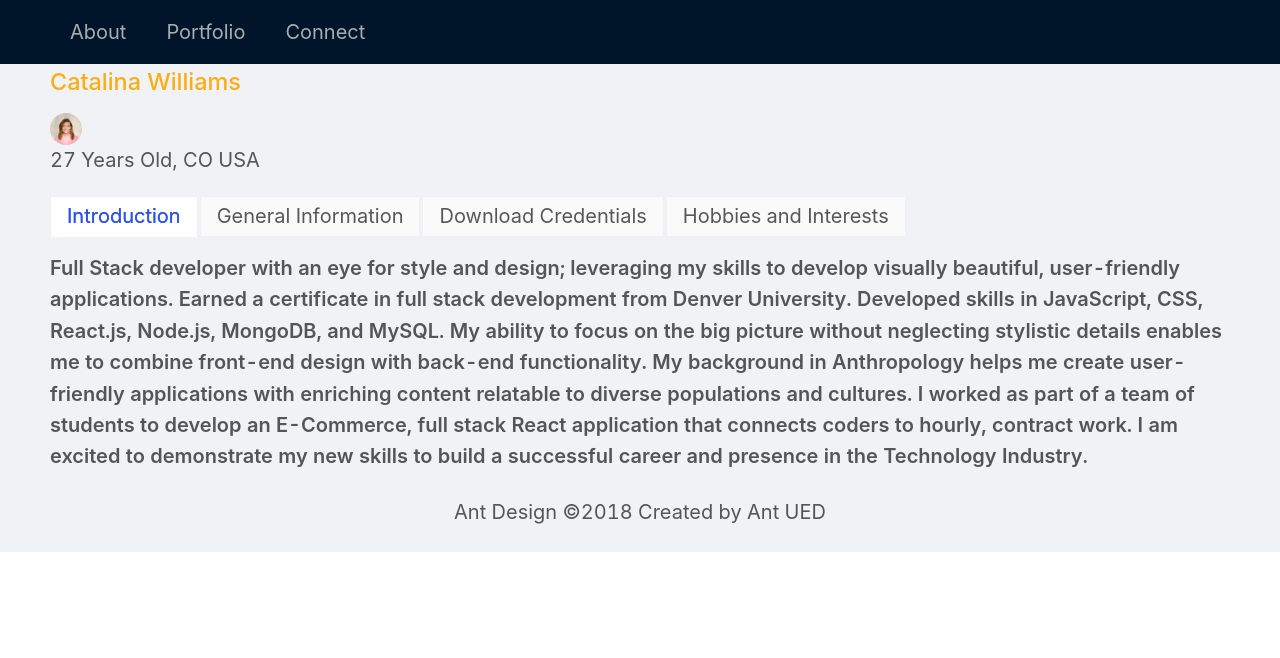
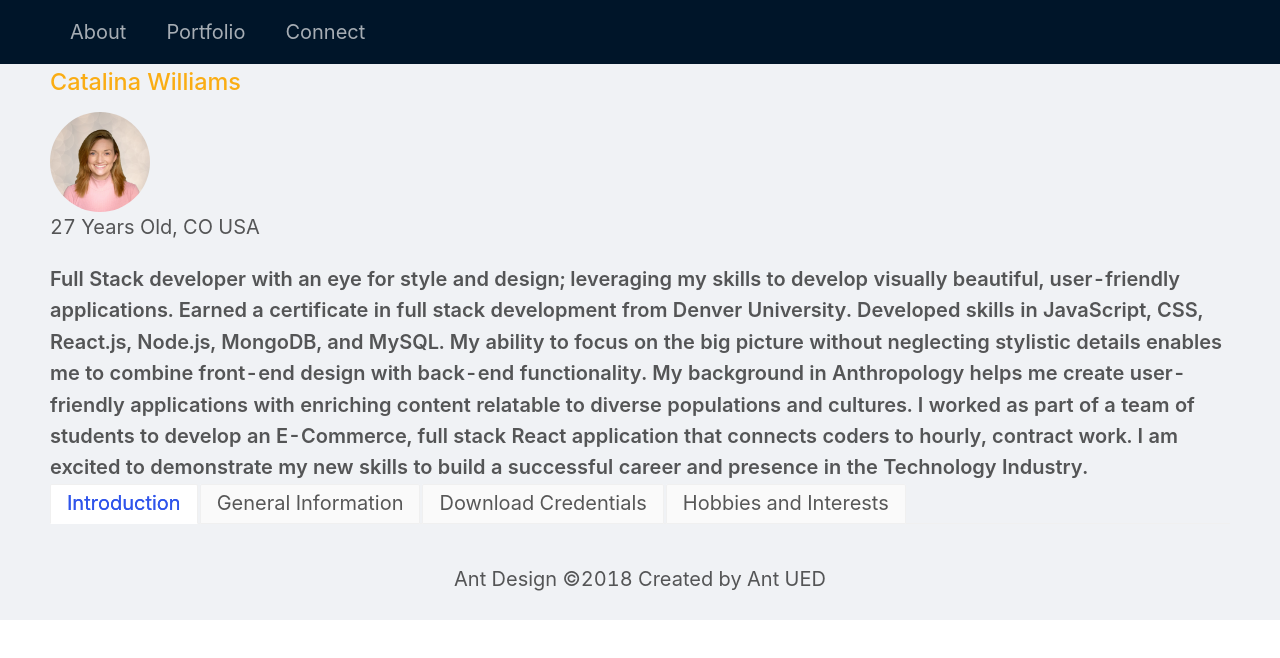
Before and after one commit to catalinarose1361/Full-Stack-Portfolio, a React (Create React App) app: page / in a window 1280 px wide. Shown: the top 658 px of the page. Built offline with nearby package versions, Linux system fonts and the light colour scheme.

Commit message:
portfolio cards formatted with correct data

```diff
--- a/src/components/Projects.js
+++ b/src/components/Projects.js
@@ -1,5 +1,5 @@
 import React from "react";
-import {  Button, Collapse, Card, Carousel } from 'antd'
+import {  Button, Collapse, Card, Carousel, List, Typography } from 'antd'
 import { CaretRightOutlined } from '@ant-design/icons';
 const { Meta } = Card;
 const { Panel } = Collapse;
@@ -30,7 +30,7 @@ function Projects(props) {
       }
       >
   <Meta title={props.name}  />
-  {props.description}
+
 
 
 
@@ -38,11 +38,14 @@ function Projects(props) {
 
     <Collapse
      bordered={false}
-     defaultActiveKey={['1']}
+
      expandIcon={({ isActive }) => <CaretRightOutlined rotate={isActive ? 90 : 0} />}
      className="site-collapse-custom-collapse"
      >
-      <Panel header="View Details" key={props.key}>
+       <Panel header="Description" key={props.key}>
+       {props.description}
+       </Panel>
+      <Panel header="Links" key={props.key}>
 
   <Button href={props.deployed} type="primary" shape="round"  size='small'>
           Deployed App
@@ -50,7 +53,20 @@ function Projects(props) {
   <Button href={props.github} type="primary" shape="round"  size='small'>
           Github Repo
         </Button>
-      {props.description}
+
+    </Panel>
+    <Panel header="Technologies Used" key={props.key}>
+    <List
+
+      bordered
+      dataSource={props.technology}
+      renderItem={item => (
+        <List.Item>
+          <Typography.Text mark></Typography.Text> {item}
+        </List.Item>
+      )}
+    />
+
     </Panel>
     </Collapse>
 
--- a/src/components/pages/About.js
+++ b/src/components/pages/About.js
@@ -16,25 +16,9 @@ const About = () => (
 
     <div>
 
-    <Avatar src={profilePic} />
-
-    </div>
-
-    <div>
-
-
-
-        <p>27 Years Old, CO USA</p>
-
-
-
-
-
-    </div>
-    <div className="card-container">
-    <Tabs type="card">
-      <TabPane tab="Introduction" key="1">
-      <Text strong>Full Stack developer with an eye for style and design; leveraging my skills to develop visually beautiful, user-friendly applications.
+    <Avatar size={100}src={profilePic} />
+    <p>27 Years Old, CO USA</p>
+    <Text strong>Full Stack developer with an eye for style and design; leveraging my skills to develop visually beautiful, user-friendly applications.
 
 Earned a certificate in full stack development from Denver University. Developed skills in JavaScript, CSS, React.js, Node.js, MongoDB, and MySQL.
 
@@ -45,6 +29,14 @@ My background in Anthropology helps me create user-friendly applications with en
 I worked as part of a team of students to develop an E-Commerce, full stack React application that connects coders to hourly, contract work.
 
 I am excited to demonstrate my new skills to build a successful career and presence in the Technology Industry.</Text>
+
+    </div>
+
+
+    <div className="card-container">
+    <Tabs type="card">
+      <TabPane tab="Introduction" key="1">
+
       </TabPane>
       <TabPane tab="General Information" key="2">
         <p>Education</p>
--- a/src/components/pages/Portfolio.js
+++ b/src/components/pages/Portfolio.js
@@ -42,6 +42,50 @@ import codingCorgiPic3 from "../../images/portfolio-project-screenshots/coding-c
 const ProjectData = [
   {
     id: 1,
+    name: "Coding Corgii",
+    image: {
+      'image1': codingCorgiPic1,
+      'image2': codingCorgiPic2,
+      'image3': codingCorgiPic3
+
+    },
+    github: "https://github.com/catalinarose1361/Coding-Corgi-E-Commerce",
+    deployed: "https://coding-corgis.herokuapp.com/",
+    description: "MERN Stack application. Connects coders to hourly work using a standard E-Commerce Model",
+    technologies: ["React", "Node.js", "Mongoose", "Nodemailer", "Ant.Design", "Passport.js", "Express", "React Toastify"]
+
+  },
+  {
+    id: 2,
+    name: "Streamer",
+    image: {
+      'image1': streamerPic1,
+      'image2': streamerPic2,
+      'image3': streamerPic3
+
+    },
+    github: "https://github.com/catalinarose1361/Streamer",
+    deployed: "https://infinite-cliffs-65236.herokuapp.com/",
+    description: "Track the movies and TV shows you watch, Create watchlists, and a user profile.",
+    technologies: ["Handlebars", "Materialize", "MovieDB API",  "Owl Carousel", "Granim.js", "CSS", "Chart.js", "Node.js", "Sequelize", "MySQL", "Express", "Passport"]
+  },
+  {
+    id: 3,
+    name: "Fit Track",
+    image: {
+      'image1': fitTrackPic1,
+      'image2': fitTrackPic2,
+      'image3': fitTrackPic3
+
+    },
+    github: "https://github.com/catalinarose1361/Fit-Track",
+    deployed: "https://coding-corgis.herokuapp.com/",
+    description: "Keep track of your workouts and analyze data over time",
+    technologies: ["jQuery", "Chart.js", "HTML5",  "CSS3", "Bootstrap", "Mongoose",  "Node.js"]
+
+  },
+  {
+    id: 4,
     name: "Password Generator",
     image: {
       'image1': passGenPic1,
@@ -51,12 +95,26 @@ const ProjectData = [
     },
     github: "https://github.com/catalinarose1361/Password-Generator",
     deployed: "https://catalinarose1361.github.io/Password-Generator/",
-    description:
-    "Generate a random password based on user specifications. Front End: Vanilla JavaScript, UI Kit, HTML, CSS"
+    description: "Generate a random password based on user specifications",
+    technologies: ["JavaScript", "UI Kit", "HTML5", "CSS3"]
 
   },
   {
-    id: 2,
+    id: 5,
+    name: "Note Taker",
+    image: {
+      'image1': noteTakerPic1,
+      'image2': noteTakerPic2,
+      'image3': noteTakerPic3
+
+    },
+    github: "https://github.com/catalinarose1361/Notes-Application",
+    deployed: "https://hidden-earth-80309.herokuapp.com/",
+    description: "A virtual To-Do list",
+    technologies: ["jQuery", "Bootstrap", "HTML", "CSS", "Sequelize", "MySQL", "Node.js", "Express"]
+  },
+  {
+    id: 6,
     name: "Weather Application",
     image: {
       'image1': worldWeatherPic1,
@@ -66,38 +124,13 @@ const ProjectData = [
     },
     github: "https://github.com/catalinarose1361/Weather-App",
     deployed: "https://catalinarose1361.github.io/Weather-App/",
-    description: "Search any city in the world for daily and 5-day weather forecasts Front End: jQuery, Bootstrap, Open Weather API, HTML, CSS"
+    description: "Search any city in the world for daily and 5-day weather forecasts Front End: jQuery, Bootstrap, Open Weather API, HTML, CSS",
+    technologies: ["jQuery", "Bootstrap", "Open Weather API", "HTML5", "CSS3"]
 
 
   },
   {
-    id: 3,
-    name: "Note Taker",
-    image: {
-      'image1': noteTakerPic1,
-      'image2': noteTakerPic2,
-      'image3': noteTakerPic3
-
-    },
-    github: "https://github.com/catalinarose1361/Notes-Application",
-    deployed: "https://hidden-earth-80309.herokuapp.com/",
-    description: "A virtual To-Do list. Front-End: jQuery, Bootstrap, HTML, CSS. Backend: Sequelize, MySQL, Node.js, Express"
-  },
-  {
-    id: 4,
-    name: "Streamer",
-    image: {
-      'image1': streamerPic1,
-      'image2': streamerPic2,
-      'image3': streamerPic3
-
-    },
-    github: "https://github.com/catalinarose1361/Streamer",
-    deployed: "https://infinite-cliffs-65236.herokuapp.com/",
-    description: "Track the movies and TV shows you watch, Create watchlists, and create a user profile. Front End: Handlebars, Materialize, MovieDB API,  Owl Carousel, Granim.js, CSS, Chart.js. Backend: Node.js, Sequelize, MySQL, Express, Passport"
-  },
-  {
-    id: 5,
+    id: 7,
     name: "Budget Track",
     image: {
       'image1': budgetTrackPic1,
@@ -107,34 +140,9 @@ const ProjectData = [
     },
     github: "https://github.com/catalinarose1361/Budget-Track",
     deployed: "https://catalinas-budget-tracker.herokuapp.com/",
-    description: "Track your expenses and enter data online and offline. Front-End: jQuery, HTML, CSS . Back-End: IndexedDB, MongoDB, Mongoose"
+    description: "Track your expenses and enter data online and offline. Front-End: jQuery, HTML, CSS . Back-End: IndexedDB, MongoDB, Mongoose",
+    technologies: ["jQuery", "HTML5", "CSS3", "IndexedDB", "Mongoose"]
   },
-  {
-    id: 6,
-    name: "Fit Track",
-    image: {
-      'image1': fitTrackPic1,
-      'image2': fitTrackPic2,
-      'image3': fitTrackPic3
-
-    },
-    github: "https://github.com/catalinarose1361/Fit-Track",
-    deployed: "https://coding-corgis.herokuapp.com/",
-    description: "Keep track of your workouts and analyze data over time. Front-End: jQuery, Chart.js, HMTL, CSS, Bootstrap. Back-End: MongoDB, Mongoose, Node.js"
-  },
-  {
-    id: 7,
-    name: "Coding Corgii",
-    image: {
-      'image1': codingCorgiPic1,
-      'image2': codingCorgiPic2,
-      'image3': codingCorgiPic3
-
-    },
-    github: "https://github.com/catalinarose1361/Coding-Corgi-E-Commerce",
-    deployed: "https://coding-corgis.herokuapp.com/",
-    description: "Keep track of your workouts and analyze data over time. Front-End: jQuery, Chart.js, HMTL, CSS, Bootstrap. Back-End: MongoDB, Mongoose, Node.js"
-  }
 ];
 
 class Portfolio extends Component {
@@ -165,6 +173,7 @@ class Portfolio extends Component {
                                                 src={item.image}
                                                 deployed={item.deployed}
                                                 description={item.description}
+                                                technology={item.technologies}
 
                                             />
 
```
